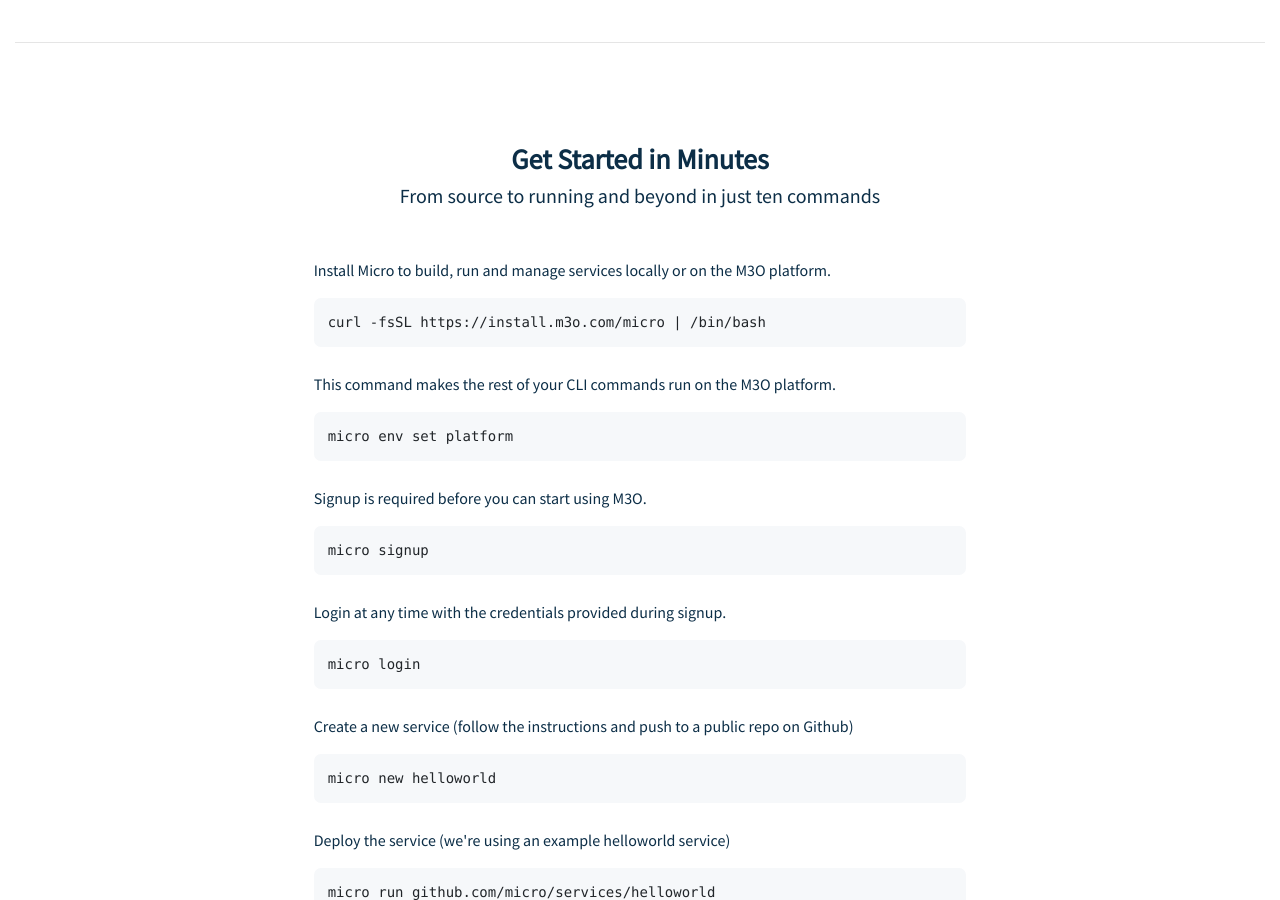
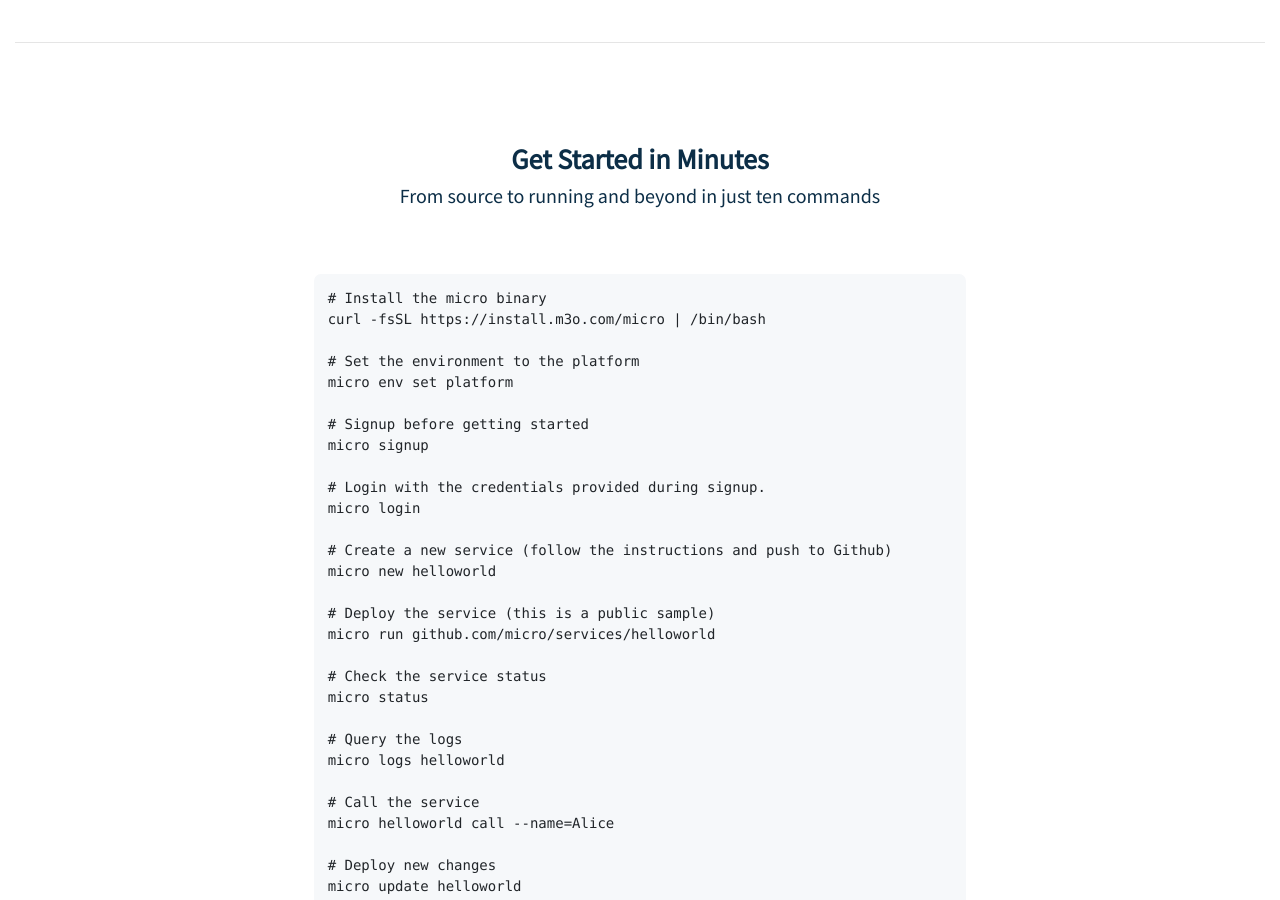
Before and after one commit to micro-community/go-micro-v2-doc, a Jekyll site: the page built from index.html, in a window 1280 px wide and 900 px high, scrolled down 1402 px. Built offline with Jekyll 4.4.1, drawn with Linux system fonts in a browser that asks for light colours; nearby versions of some CDN libraries; comment, search, counter and statistics services are not loaded; some of the changed text lies outside the part shown.

Commit message:
One bash terminal for start commands

```diff
--- a/_includes/start.html
+++ b/_includes/start.html
@@ -1,62 +1,42 @@
 <div class="col-md-8 offset-md-2">
-    <p>
-	Install Micro to build, run and manage services locally or on the M3O platform.
-	<pre class="command"><b>curl -fsSL https://install.m3o.com/micro | /bin/bash</b></pre>
-    </p>
+    <p><pre class="command">
+# Install the micro binary
+curl -fsSL https://install.m3o.com/micro | /bin/bash
 
-    <p>
-	This command makes the rest of your CLI commands run on the M3O platform.
-	<pre class="command"><b>micro env set platform</b></pre>
-    </p>
+# Set the environment to the platform
+micro env set platform
 
-    <p>
-	Signup is required before you can start using M3O.
-	<pre class="command"><b>micro signup</b></pre>
-    </p>
+# Signup before getting started
+micro signup
 
-    <p>
-	Login at any time with the credentials provided during signup.
-	<pre class="command"><b>micro login</b></pre>
-    </p>
+# Login with the credentials provided during signup.
+micro login
 
-    <p>
-	Create a new service (follow the instructions and push to a public repo on Github)
-	<pre class="command"><b>micro new helloworld</b></pre>
-    </p>
+# Create a new service (follow the instructions and push to Github)
+micro new helloworld
 
-    <p>
-	Deploy the service (we're using an example helloworld service)
-	<pre class="command"><b>micro run github.com/micro/services/helloworld</b></pre>
-    </p>
+# Deploy the service (this is a public sample)
+micro run github.com/micro/services/helloworld
 
-    <p>
-	See if your services are running.
-	<pre class="command"><b>micro status</b></pre>
-    </p>
+# Check the service status
+micro status
 
-    <p>
-	See its logs.
-	<pre class="command"><b>micro logs helloworld</b></pre>
-    </p>
+# Query the logs
+micro logs helloworld
 
-    <p>
-	Call it.
-	<pre class="command"><b>micro helloworld call --name=Alice</b></pre>
-    </p>
+# Call the service
+micro helloworld call --name=Alice
 
-    <p>
-	Deploy new changes
-	<pre class="command"><b>micro update helloworld</b></pre>
-    </p>
+# Deploy new changes
+micro update helloworld
 
-    <p>
-        Curl your service through the public API endpoint
+# Get your namespace
+NAMESPACE=$(micro user namespace)
 
-	<pre class="command">NAMESPACE=$(micro user namespace)
-
+# Call service via the public http API
 curl "https://$NAMESPACE.m3o.app/helloworld?name=Alice"</pre>
     </p>
-
+    <br>
     For more info see <a href="https://m3o.dev/">m3o.dev</a> or join #m3o-support on <a href="https://slack.m3o.com">slack</a> for help.
     <br />
 </div>
```
